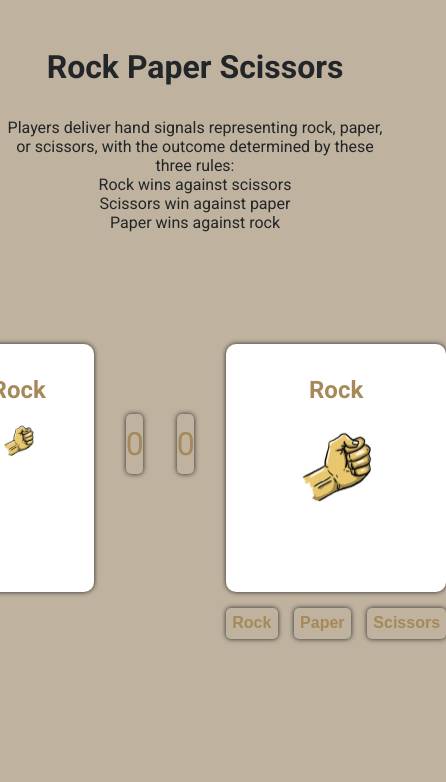
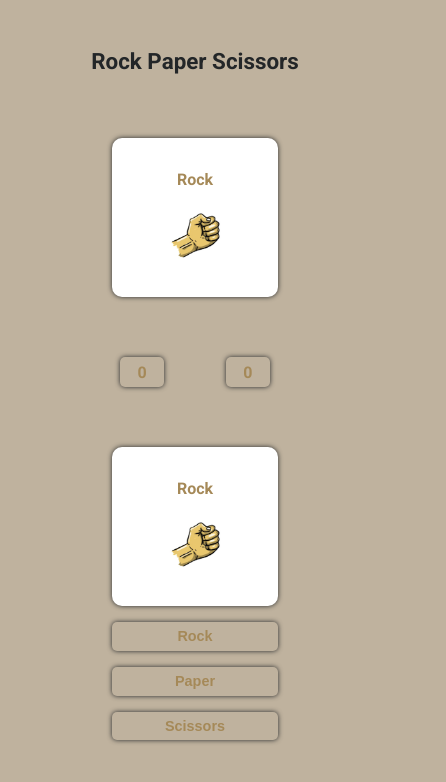
Before and after one commit to DianaEP/rock-paper-scissors, a React (Vite) app: page / in a window 390 px wide. Shown: the top 782 px of the page, 446 px wide, since content can reach past the window. Built offline with nearby package versions, Linux system fonts and the light colour scheme.

Commit message:
Refactor layout for responsive design

```diff
--- a/src/App.jsx
+++ b/src/App.jsx
@@ -1,11 +1,9 @@
-
 import './App.css'
 import Board from './components/board/Board'
 import Header from './components/header/Header'
 
 
 function App() {
-
 
   return (
     <>
--- a/src/components/board/Board.css
+++ b/src/components/board/Board.css
@@ -10,3 +10,15 @@
     padding: 4rem;
     position: relative;
 }
+
+@media (max-width: 800px) {
+    .board-container{
+        flex-direction: column;
+        justify-content: center;
+        align-items: center;
+        width:40%;
+        padding: 1rem;
+        position: relative;
+    }
+
+  }
--- a/src/components/game/Game.css
+++ b/src/components/game/Game.css
@@ -88,3 +88,92 @@
     box-shadow: 0px 0px 5px 0px var(--color2);
     color: var(--color3);
 }
+
+
+@media (max-width: 970px) {
+    .game-score{
+        height: 25%;
+        font-size: 1.4rem;
+        padding-top: 0.8rem;
+
+
+    }
+
+}
+
+@media (max-width: 850px) {
+    .game-container{
+        height: 200px;
+        width: 300px;
+    }
+    .game-score{
+        width: 40%;
+        height: 20%;
+        font-size: 1rem;
+        padding-top: 0.7rem;
+        font-weight: 600;
+    }
+
+    .result p{
+        font-size: 0.9rem;
+    }
+
+}
+
+@media (max-width: 800px) {
+    .game-container{
+        column-gap: 0.2rem;
+        height: 150px;
+        width: 150px;
+    }
+    .game-score{
+        width: 40%;
+        height: 20%;
+        padding-top: 0.4rem;
+    }
+
+    .result p{
+        font-size: 0.8rem;
+    }
+
+}
+
+
+
+/* game-over */
+
+@media (max-width: 970px) {
+    .game-over p:first-child{
+        font-size: 2.5rem;
+    }
+
+    .game-over p:nth-child(2){
+        font-size: 1.5rem;
+    }
+
+    .game-over button{
+        font-size: 0.9rem;
+    }
+
+}
+
+@media (max-width: 800px) {
+    .game-over{
+        top: 20%;
+        left: 0;
+        width: 100%;
+        height: 50%;
+    }
+
+    .game-over p:first-child{
+        font-size: 1.5rem;
+    }
+
+    .game-over p:nth-child(2){
+        font-size: 1rem;
+    }
+
+    .game-over button{
+        font-size: 0.8rem;
+    }
+}
--- a/src/components/game/Game.jsx
+++ b/src/components/game/Game.jsx
@@ -2,9 +2,6 @@ import './Game.css';
 import PropTypes from 'prop-types';
 
 export default function Game({result,playerScore, computerScore,gameOver,onResetGame}){
-
-
-
 
     return(
         <>
@@ -20,7 +17,7 @@ export default function Game({result,playerScore, computerScore,gameOver,onReset
                 <p>Game Over!</p>
                 <p>{playerScore === 5 ? 'You win!!🏆' : 'Computer wins!'}</p>
                 <button onClick={onResetGame}>Play again</button>
-            </div>
+        </div>
 
 
         {/* {gameOver && <div className='game-over'>
--- a/src/components/header/Header.css
+++ b/src/components/header/Header.css
@@ -10,3 +10,25 @@
     color: var(--color1);
     list-style-type: none;
 }
+
+@media (max-width: 970px) {
+    .header-container{
+        font-size: 0.9rem;
+    }
+
+}
+
+@media (max-width: 750px) {
+    .header-container{
+        font-size: 0.7rem;
+    }
+
+}
+
+
+@media (max-width: 600px) {
+    .header-container ul{
+        display: none;
+    }
+
+}
--- a/src/components/player/Player.css
+++ b/src/components/player/Player.css
@@ -23,3 +23,25 @@
     color: var(--color1);
     transform: scale(1.05);
 }
+
+@media (max-width: 1200px) {
+    .player-buttons{
+       flex-direction: column;
+       row-gap: 1rem;
+    }
+
+
+}
+
+@media (max-width: 970px) {
+    .player-buttons{
+       flex-direction: column;
+       row-gap: 1rem;
+    }
+
+    .player-buttons button{
+        font-size: 0.9rem;
+    }
+
+
+}
--- a/src/components/player/Player.jsx
+++ b/src/components/player/Player.jsx
@@ -3,7 +3,6 @@ import {data} from '../../data';
 import PropTypes from 'prop-types';
 
 export default function Player({choice, onSelect}){
-
 
     return(
         <>
--- a/src/index.css
+++ b/src/index.css
@@ -40,3 +40,31 @@ body{
   font-size: 1.5rem;
   font-weight: 600;
 }
+
+@media (max-width: 1200px) {
+  .common-container{
+    height: 70%;
+  }
+}
+
+@media (max-width: 970px) {
+  .common-container{
+    height: 60%;
+  }
+
+  .common-container span{
+    font-size: 1.2rem;
+  }
+}
+
+@media (max-width: 850px) {
+  .common-container span{
+    font-size: 1rem;
+  }
+
+  .common-container img{
+    width: 70px;
+    height: 60px;
+  }
+
+}
```
